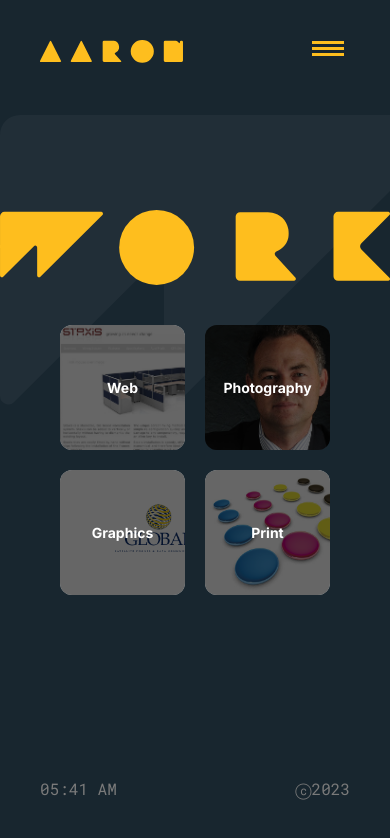
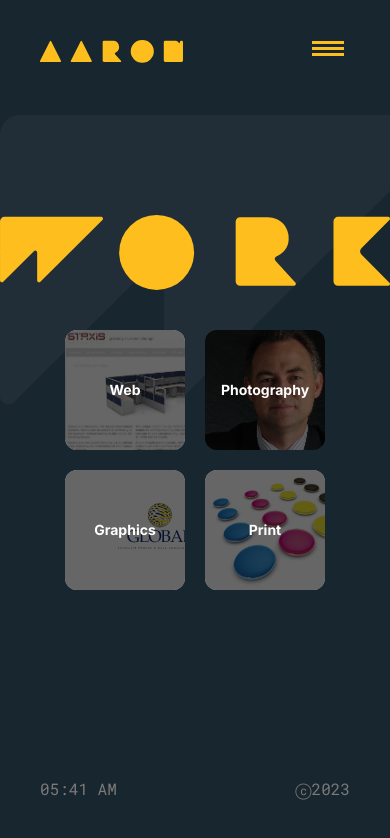
Before and after one commit to aarons-hub/portfolio, a React (Create React App) app: page /#/worklandingpage in a window 390 px wide. Shown: the top 838 px of the page. Built offline with nearby package versions, Linux system fonts and the light colour scheme.

Commit message:
mobile view

```diff
--- a/src/custom.css
+++ b/src/custom.css
@@ -1315,8 +1315,8 @@ nav.not-responsive ul li {
     flex-direction: column;
   }
   .work-panel-btn {
-    width: 125px;
-    height: 125px;
+    width: 120px;
+    height: 120px;
   }
   .title {
     font-size: 14px;
@@ -1336,7 +1336,7 @@ nav.not-responsive ul li {
     padding: 0px 0px;
   }
   .item-container {
-    width: 125px;
+    width: 120px;
     border-radius: 12px;
     min-height: 112px;
   }
```
